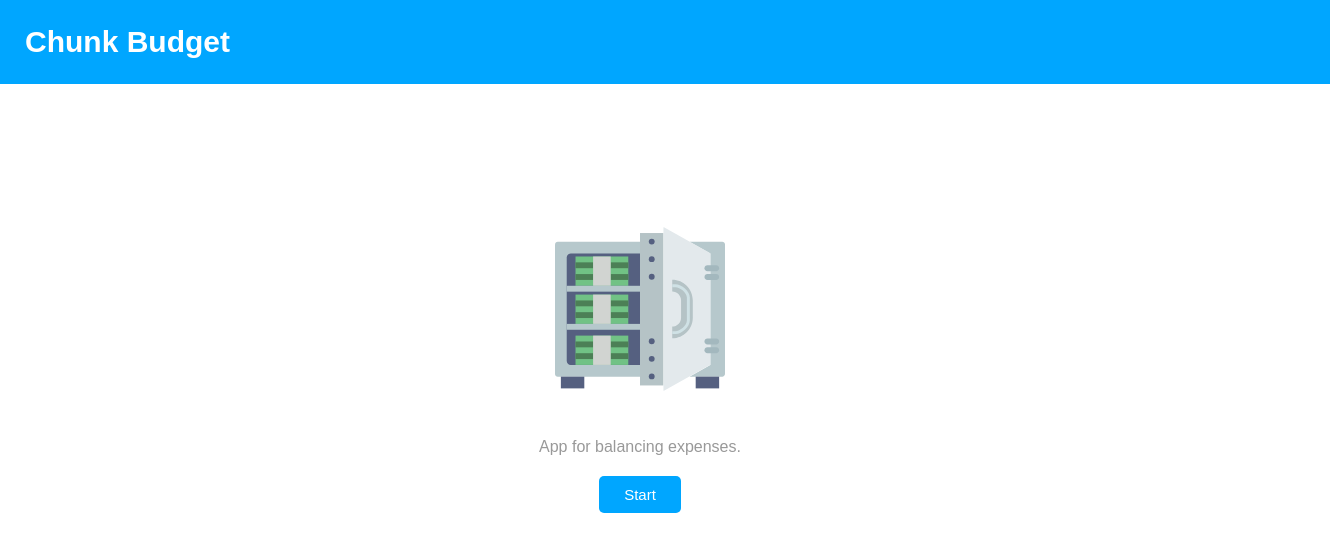
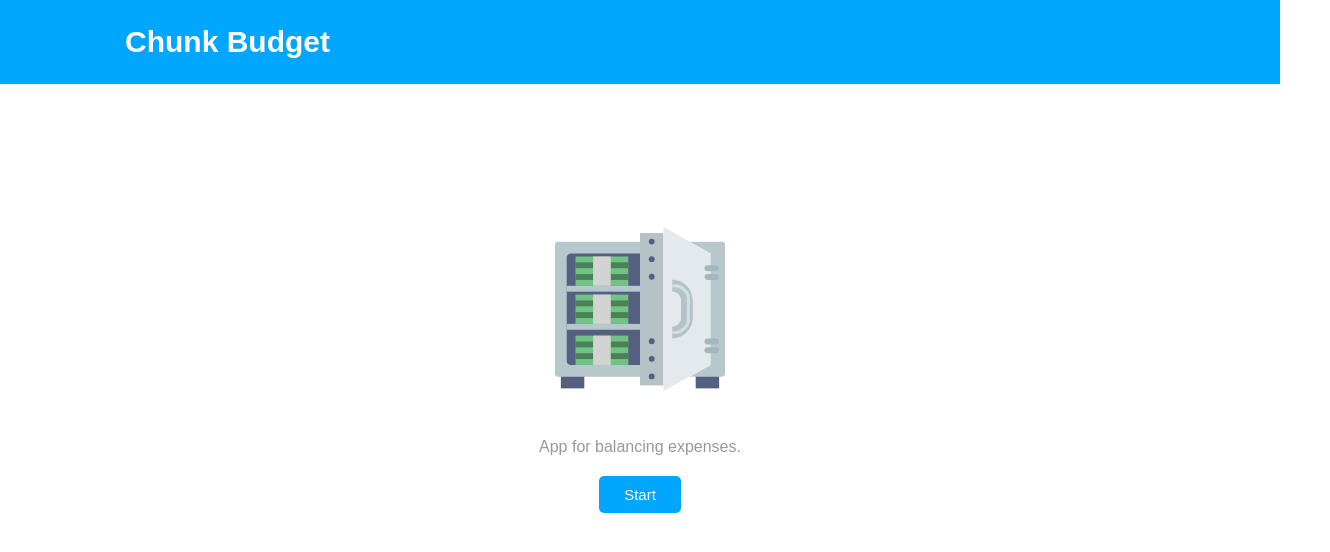
Before and after one commit to deviun/chunk-budget, a React (Create React App) app: page / in a window 1280 px wide. Shown: the top 552 px of the page, 1330 px wide, since content can reach past the window. Built offline with nearby package versions, Linux system fonts and the light colour scheme.

Commit message:
fix header width

```diff
--- a/src/components/Header/style.scss
+++ b/src/components/Header/style.scss
@@ -1,5 +1,5 @@
 .main-header {
-  width: 100%;
+  width: calc(100% - 50px);
   background: #00A6FF;
   position: relative;
   overflow: hidden;
@@ -10,6 +10,7 @@
   color: white;
   font-family: Arial;
   font-weight: bold;
+  margin-left: 100px;
   font-size: 30px;
 }
 
@@ -20,7 +21,7 @@
 
   button {
     border: none;
-    background: #77D353;
+    background: rgb(112, 223, 68);
     border-radius: 5px;
     color: white;
     padding: 10px 20px;
@@ -28,5 +29,9 @@
     cursor: pointer;
     font-size: 14px;
     outline: none;
+
+    &:hover {
+      background: #77D353;
+    }
   }
 }
```
